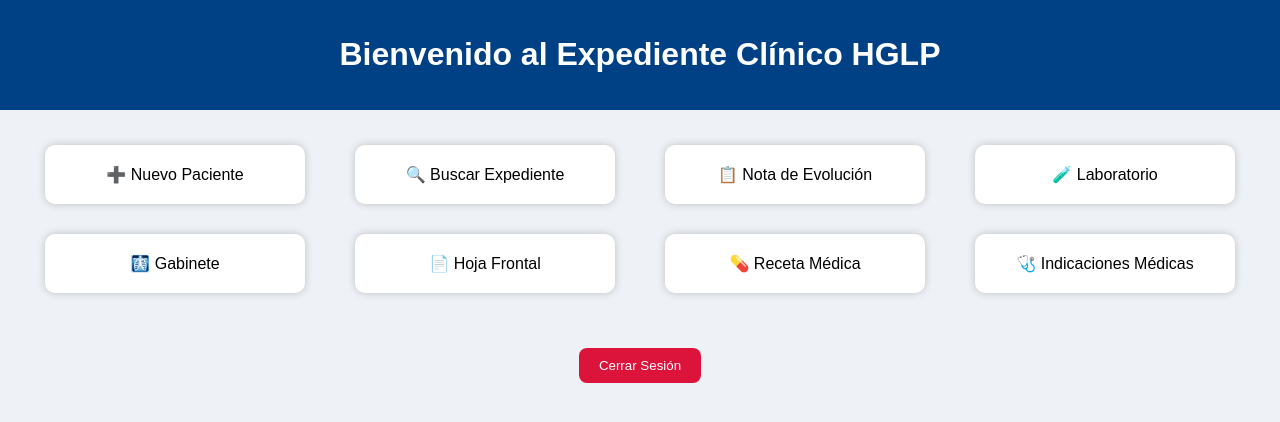
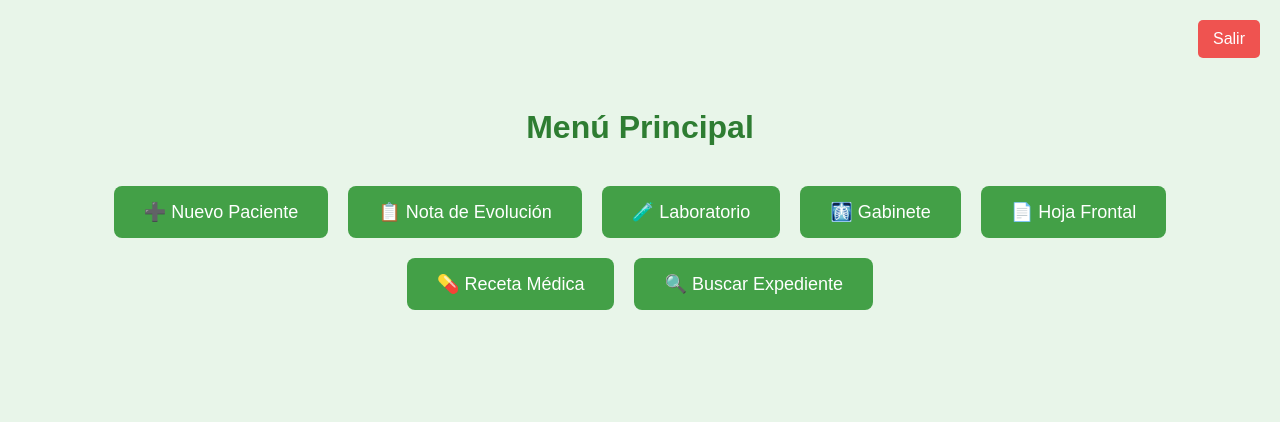
Before and after one commit to Rapha1305/expediente--HGLP, a Flask app: page /menu in a window 1280 px wide. Shown: the top 422 px of the page. Run offline with Flask 3, Linux system fonts and the light colour scheme; the visitor is signed in with stand-in values (Sample User, id 1).

Commit message:
Update menu.html

```diff
--- a/templates/menu.html
+++ b/templates/menu.html
@@ -3,70 +3,62 @@
 <head>
     <meta charset="UTF-8">
     <meta name="viewport" content="width=device-width, initial-scale=1.0">
-    <title>Panel - Expediente Clínico HGLP</title>
+    <title>Menú Principal - Expediente Clínico</title>
     <style>
         body {
             font-family: Arial, sans-serif;
-            background-color: #eef1f5;
-            margin: 0;
-            padding: 0;
+            background: #e8f5e9;
+            text-align: center;
+            padding-top: 80px;
         }
-        header {
-            background-color: #004085;
-            color: white;
-            padding: 15px;
-            text-align: center;
+        h1 {
+            color: #2e7d32;
         }
         .menu {
             display: flex;
-            justify-content: space-around;
+            justify-content: center;
             flex-wrap: wrap;
-            padding: 20px;
+            margin-top: 40px;
+            gap: 20px;
         }
-        .card {
-            background-color: white;
-            border-radius: 10px;
-            width: 220px;
-            padding: 20px;
-            margin: 15px;
-            text-align: center;
-            box-shadow: 0 0 8px rgba(0,0,0,0.2);
-            cursor: pointer;
-            transition: transform 0.2s;
+        .menu a {
+            display: block;
+            padding: 15px 30px;
+            background-color: #43a047;
+            color: white;
+            text-decoration: none;
+            border-radius: 8px;
+            font-size: 18px;
         }
-        .card:hover {
-            transform: scale(1.05);
+        .menu a:hover {
+            background-color: #2e7d32;
         }
         .logout {
-            background-color: crimson;
+            position: fixed;
+            top: 20px;
+            right: 20px;
+            background: #ef5350;
+            padding: 10px 15px;
             color: white;
-            border: none;
-            padding: 10px 20px;
-            border-radius: 8px;
-            cursor: pointer;
-            margin: 20px auto;
-            display: block;
+            border-radius: 5px;
+            text-decoration: none;
+        }
+        .logout:hover {
+            background: #c62828;
         }
     </style>
 </head>
 <body>
-    <header>
-        <h1>Bienvenido al Expediente Clínico HGLP</h1>
-    </header>
-
+    <a href="/logout" class="logout">Salir</a>
+    <h1>Menú Principal</h1>
     <div class="menu">
-        <div class="card" onclick="window.location.href='/nuevo_paciente'">➕ Nuevo Paciente</div>
-        <div class="card" onclick="window.location.href='/buscar'">🔍 Buscar Expediente</div>
-        <div class="card" onclick="window.location.href='/evolucion'">📋 Nota de Evolución</div>
-        <div class="card" onclick="window.location.href='/laboratorio'">🧪 Laboratorio</div>
-        <div class="card" onclick="window.location.href='/gabinete'">🩻 Gabinete</div>
-        <div class="card" onclick="window.location.href='/hoja_frontal'">📄 Hoja Frontal</div>
-        <div class="card" onclick="window.location.href='/receta'">💊 Receta Médica</div>
-        <div class="card" onclick="window.location.href='/indicaciones'">🩺 Indicaciones Médicas</div>
+        <a href="/nuevo_paciente">➕ Nuevo Paciente</a>
+        <a href="#">📋 Nota de Evolución</a>
+        <a href="#">🧪 Laboratorio</a>
+        <a href="#">🩻 Gabinete</a>
+        <a href="#">📄 Hoja Frontal</a>
+        <a href="#">💊 Receta Médica</a>
+        <a href="#">🔍 Buscar Expediente</a>
     </div>
-
-    <form action="/logout" method="get">
-        <button class="logout">Cerrar Sesión</button>
-    </form>
 </body>
 </html>
```
